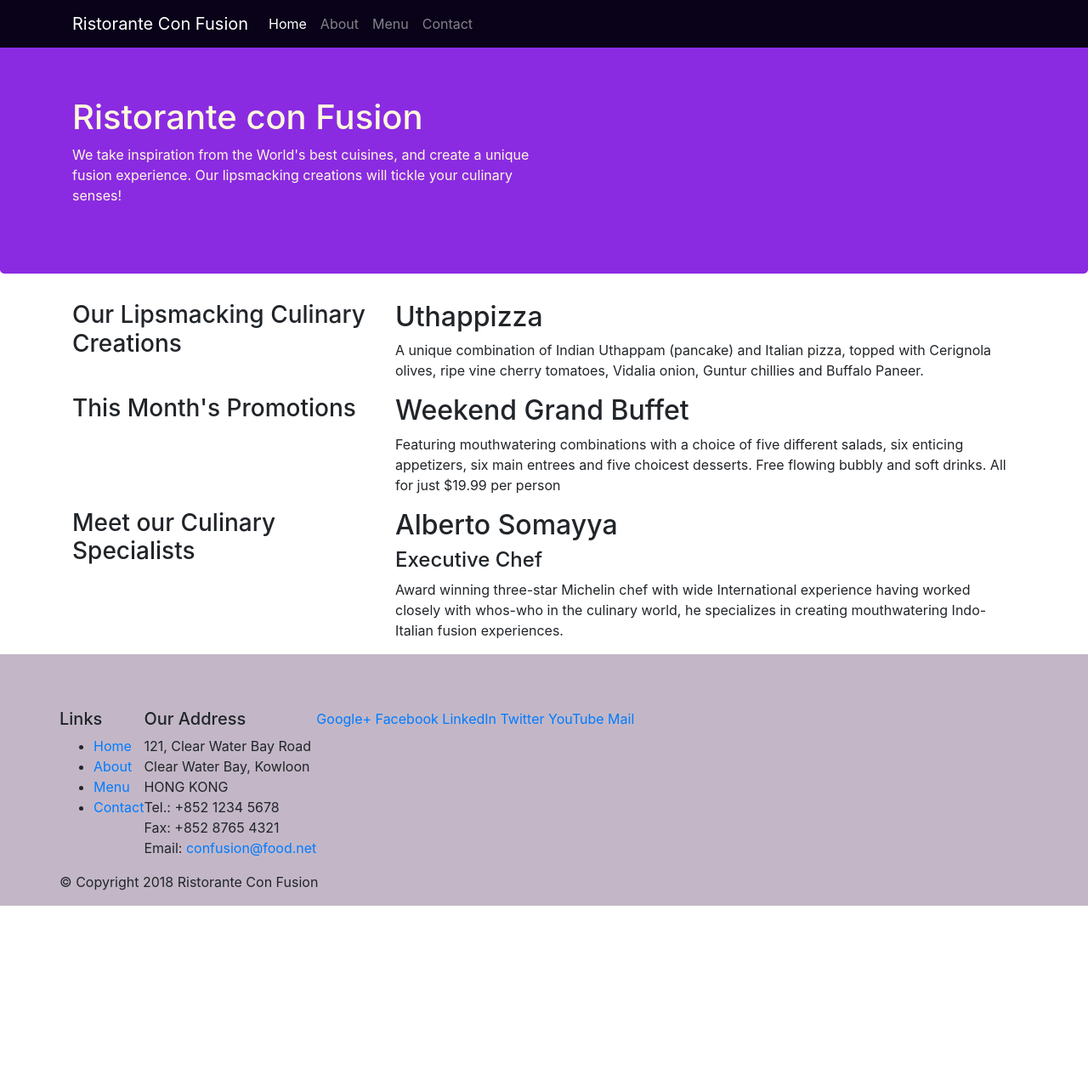
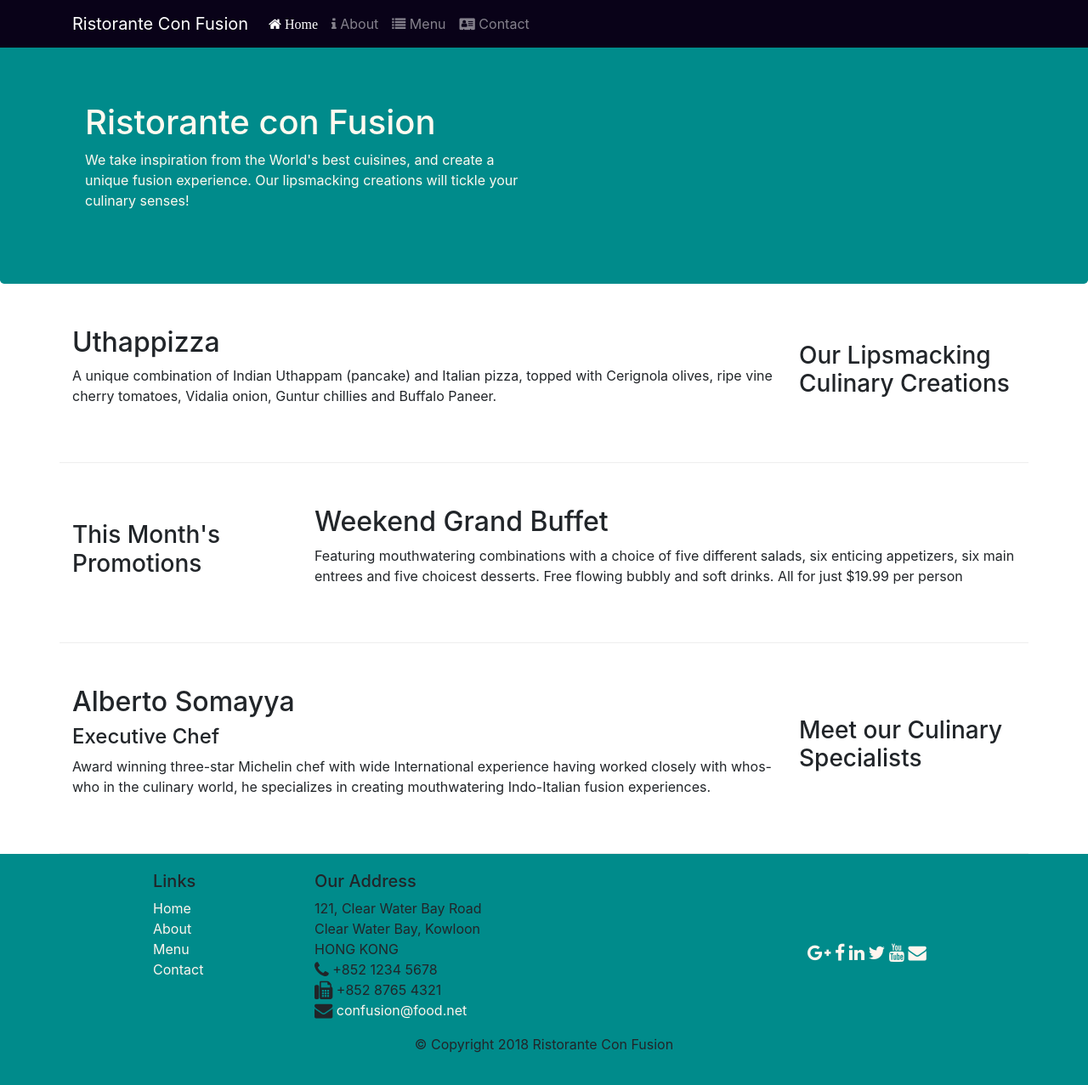
Before and after one commit to anandsingh728846/bootstrap, a website: page index.html in a window 1280 px wide. Shown: the whole page at 85% size. Before the commit the page ends 1066 px from the top, so only its background shows below. Drawn offline with nearby package versions, Linux system fonts and the light colour scheme.

Commit message:
after reset final

```diff
--- a/css/style.css
+++ b/css/style.css
@@ -11,9 +11,7 @@
     padding-top: 5%;
     background-color: #C3B7C7 ;
 }
-.style-pad{
-    padding-bottom: 5%;
-}
+
 body{
     padding:50px 0px 0px 0px;
     z-index:0;
@@ -22,3 +20,38 @@ body{
 .navbar-dark {
      background-color: rgb(9, 2, 24);
 }
+
+.style-pad{
+    padding-bottom: 5%;
+}
+
+.row-header{
+    margin: 0px auto;
+    padding: 0px auto;
+}
+.row-content{
+    margin: :0px auto;
+    padding: 50px 0px 50px 0px;
+    border-bottom:1px ridge;
+    min-height: height 400px;
+}
+.footer{
+    background-color: darkcyan;
+    margin: 0px auto;
+    padding: 20px 0px 20px 0px;
+}
+.jumbotron{
+    padding: 70px 30px 70px 30px;
+    margin: 0px auto;
+    background-color: darkcyan;
+    color: floralwhite;
+}
+
+.address{
+    font-size: 80%;
+    margin: 0px;
+    color: rgb(9, 2, 24);
+}
+a{
+   color: seashell;
+}
--- a/index.html
+++ b/index.html
@@ -8,6 +8,8 @@
     <meta http-equiv="x-ua-compatible" content="ie=edge">
 
     <!-- Bootstrap CSS -->
+    <link rel="stylesheet" href="node_modules/font-awesome/css/font-awesome.min.css">
+    <link rel="stylesheet" href="node_modules/bootstrap-social/bootstrap-social.css">
     <link rel="stylesheet" href="node_modules/bootstrap/dist/css/bootstrap.min.css">
     <title>Ristorante Con Fusion</title>
     <link rel="stylesheet" href="css/style.css">
@@ -22,18 +24,18 @@
            <a class="navbar-brand" href="#">Ristorante Con Fusion</a>
            <div class="collapse navbar-collapse" id="Navbar">
            <ul class="navbar-nav mr-auto">
-                    <li class="nav-item active"><a class="nav-link" href="#">Home</a></li>
-                    <li class="nav-item"><a class="nav-link" href="./aboutus.html">About</a></li>
-                    <li class="nav-item"><a class="nav-link" href="#">Menu</a></li>
-                    <li class="nav-item"><a class="nav-link" href="#">Contact</a></li>
+                    <li class="nav-item active"><a class="nav-link" href="#"><span class="fa fa-home "> Home</span></a></li>
+                    <li class="nav-item"><a class="nav-link" href="./aboutus.html"><span class="fa fa-info "></span> About</a></li>
+                    <li class="nav-item"><a class="nav-link" href="#"><span class="fa fa-list "></span> Menu</a></li>
+                    <li class="nav-item"><a class="nav-link" href="./contactus.html"><span class="fa fa-address-card "></span> Contact</a></li>
                 </ul>
                 </div>
         </div>
     </nav>
 
     <header class="jumbotron header-row">
-        <div class="container">
-            <div class="row ">
+        <div class="container ">
+            <div class="row row-header">
                 <div class="col-12 col-sm-6">
                     <h1>Ristorante con Fusion</h1>
                     <p>We take inspiration from the World's best cuisines, and create a unique fusion experience. Our lipsmacking creations will tickle your culinary senses!</p>
@@ -45,33 +47,33 @@
     </header>
 
 
-    <div class="container">
-        <div class="row">
-            <div class="col-12 col-sm-6 col-md-4">
+    <div class="container ">
+        <div class="row row-content align-items-center">
+            <div class="col-12 col-sm-4 col-md-3 order-sm-last">
                 <h3>Our Lipsmacking Culinary Creations</h3>
             </div>
-            <div class="col col-sm col-md">
+            <div class="col col-sm col-md order-sm-first">
                 <h2>Uthappizza</h2>
                 <p>A unique combination of Indian Uthappam (pancake) and Italian pizza, topped with Cerignola olives, ripe vine cherry tomatoes, Vidalia onion, Guntur chillies and Buffalo Paneer.</p>
             </div>
         </div>
 
 
-        <div class="row">
-            <div class="col-12 col-sm-6 col-md-4">
+        <div class="row row-content align-items-center">
+            <div class="col-12 col-sm-4 col-md-3">
                 <h3>This Month's Promotions</h3>
             </div>
-            <div class="col col-sm col-md">
+            <div class="col col-sm col-md order-sm-last">
                 <h2>Weekend Grand Buffet</h2>
                 <p>Featuring mouthwatering combinations with a choice of five different salads, six enticing appetizers, six main entrees and five choicest desserts. Free flowing bubbly and soft drinks. All for just $19.99 per person </p>
             </div>
         </div>
 
-        <div class="row">
-            <div class="col-12 col-sm-6 col-md-4">
+        <div class="row row-content align-items-center">
+            <div class="col-12 col-sm-4 col-md-3 order-sm-last">
                 <h3>Meet our Culinary Specialists</h3>
             </div>
-            <div class="col col-sm col-md">
+            <div class="col col-sm col-md order-sm-first">
                 <h2>Alberto Somayya</h2>
                 <h4>Executive Chef</h4>
                 <p>Award winning three-star Michelin chef with wide International experience having worked closely with whos-who in the culinary world, he specializes in creating mouthwatering Indo-Italian fusion experiences. </p>
@@ -79,42 +81,42 @@
         </div>
     </div>
 
-    <footer class="footer-style">
+    <footer class="footer footer-style">
         <div class="container ">
             <div class="row">
-                <div class=>
+                <div class="col-4 offset-1 col-sm-2">
                     <h5>Links</h5>
-                    <ul>
+                    <ul class="list-unstyled">
                         <li><a href="#">Home</a></li>
                         <li><a href="#">About</a></li>
                         <li><a href="#">Menu</a></li>
                         <li><a href="#">Contact</a></li>
                     </ul>
                 </div>
-                <div>
+                <div class="col-7 col-sm-5">
                     <h5>Our Address</h5>
                     <address>
 		              121, Clear Water Bay Road<br>
 		              Clear Water Bay, Kowloon<br>
 		              HONG KONG<br>
-		              Tel.: +852 1234 5678<br>
-		              Fax: +852 8765 4321<br>
-		              Email: <a href="mailto:confusion@food.net">confusion@food.net</a>
+		              <i class="fa fa-phone fa-lg"></i> +852 1234 5678<br>
+		              <i class="fa fa-fax fa-lg"></i> +852 8765 4321<br>
+                        <i class="fa fa-envelope fa-lg"></i> <a href="mailto:confusion@food.net">confusion@food.net</a>
 		           </address>
                 </div>
-                <div>
-                    <div>
-                        <a href="http://google.com/+">Google+</a>
-                        <a href="http://www.facebook.com/profile.php?id=">Facebook</a>
-                        <a href="http://www.linkedin.com/in/">LinkedIn</a>
-                        <a href="http://twitter.com/">Twitter</a>
-                        <a href="http://youtube.com/">YouTube</a>
-                        <a href="mailto:">Mail</a>
+                <div class="col-12 col-sm-4 align-self-center">
+                    <div class="text-center">
+                        <a href="http://google.com/+"><i class="fa fa-google-plus fa-lg"></i></a>
+                        <a href="http://www.facebook.com/profile.php?id="><i class="fa fa-facebook fa-lg"></i></a>
+                        <a href="http://www.linkedin.com/in/"><i class="fa fa-linkedin fa-lg"></i></a>
+                        <a href="http://twitter.com/"><i class="fa fa-twitter fa-lg"></i></a>
+                        <a href="http://youtube.com/"><i class="fa fa-youtube fa-lg"></i></a>
+                        <a href="mailto:"><i class="fa fa-envelope fa-lg"></i></a>
                     </div>
                 </div>
            </div>
-           <div class="row">
-                <div>
+           <div class="row justify-content-center">
+                <div class="col-auto">
                     <p>© Copyright 2018 Ristorante Con Fusion</p>
                 </div>
            </div>
```
Also changed, not shown: aboutus.html (+77 -6 lines), contactus.html (+1 -3 lines), img/alberto.png (deleted), img/buffet.png (deleted), img/logo.png (deleted), img/uthappizza.png (deleted), 1 other file.
